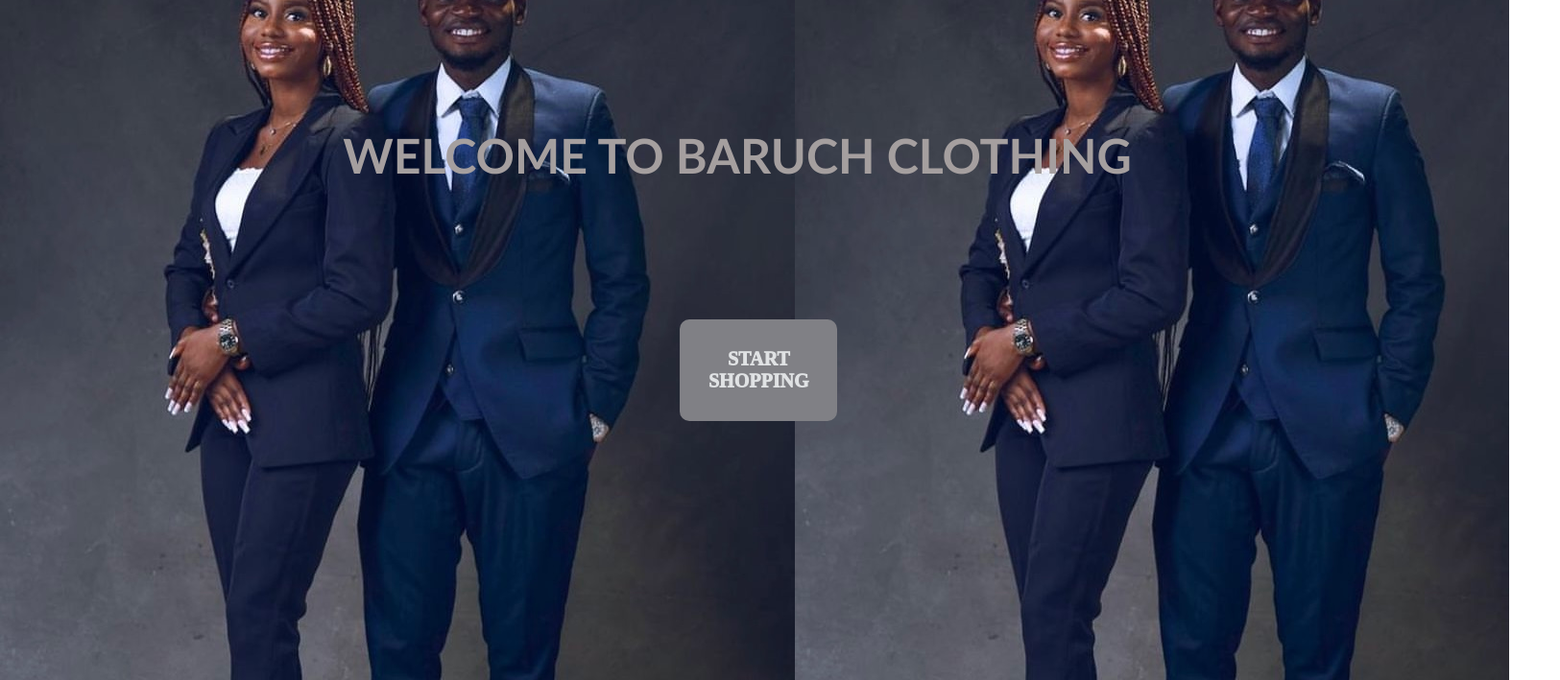
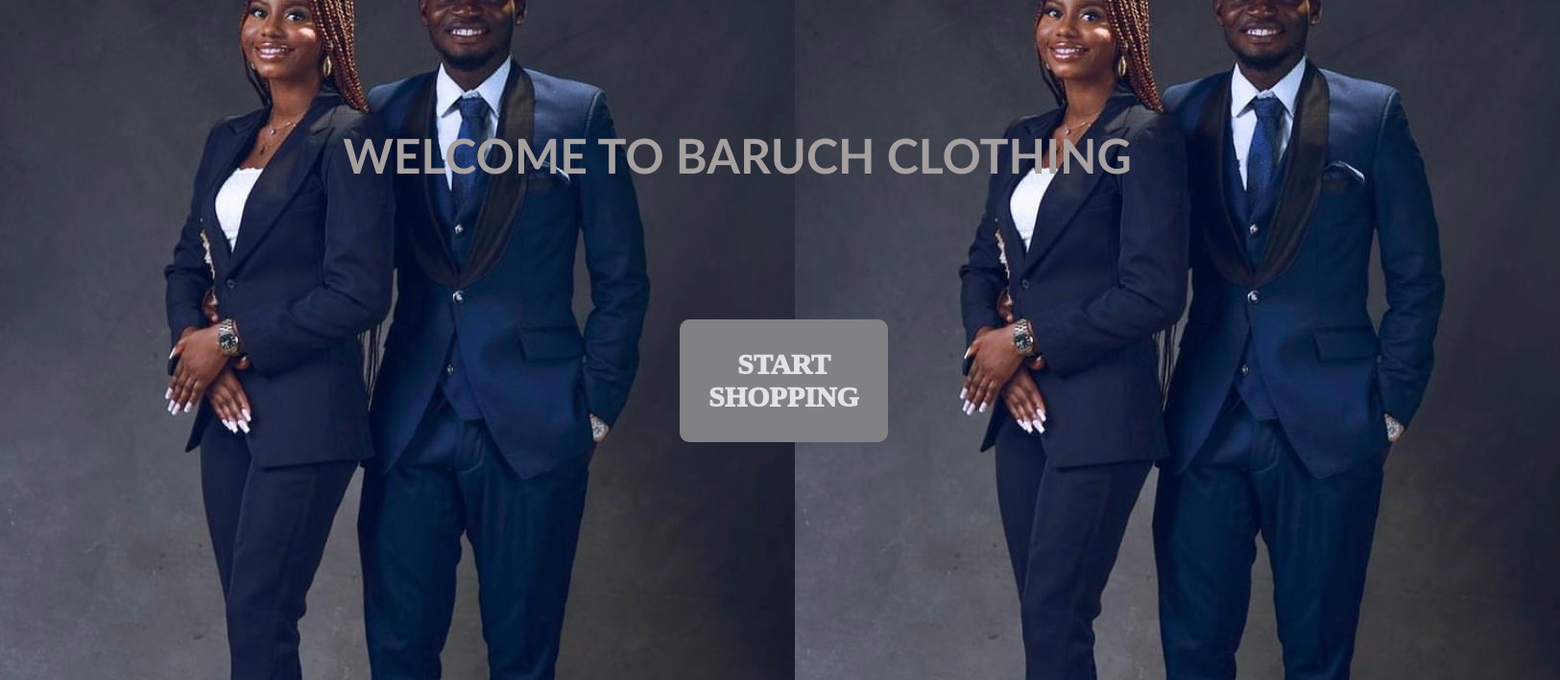
Before and after one commit to Oseun12/Landing-Page-Project, a plain HTML site: page index.html in a window 1536 px wide. Shown: the part 91-800 px from the top of the page at 96% size, 1625 px wide, since content can reach past the window. Drawn offline with Linux system fonts and the light colour scheme.

Commit message:
Final:Updated

```diff
--- a/index.css
+++ b/index.css
@@ -36,7 +36,7 @@ a {
 @media (min-width: 320px) {
   a {
     padding: 10px;
-    margin: 20px 50px;
+    margin: 20px 100px;
     text-align: center;
     border-radius: 10px;
     /* display: inline-block; */
@@ -84,7 +84,7 @@ a {
     text-align: center;
     border-radius: 10px;
     /* display: flex; */
-    font-size: 20px;
+    font-size: 30px;
     font-weight: 700;
   }
 }
@@ -97,7 +97,7 @@ a {
     border-radius: 10px;
     /* display: flex; */
     justify-content: center;
-    font-size: 20px;
+    font-size: 30px;
     font-weight: 1000;
   }
 }
@@ -109,7 +109,7 @@ a {
     border-radius: 10px;
     /* display: flex; */
     justify-content: center;
-    font-size: 20px;
+    font-size: 30px;
     font-weight: 1000;
   }
 }
```
